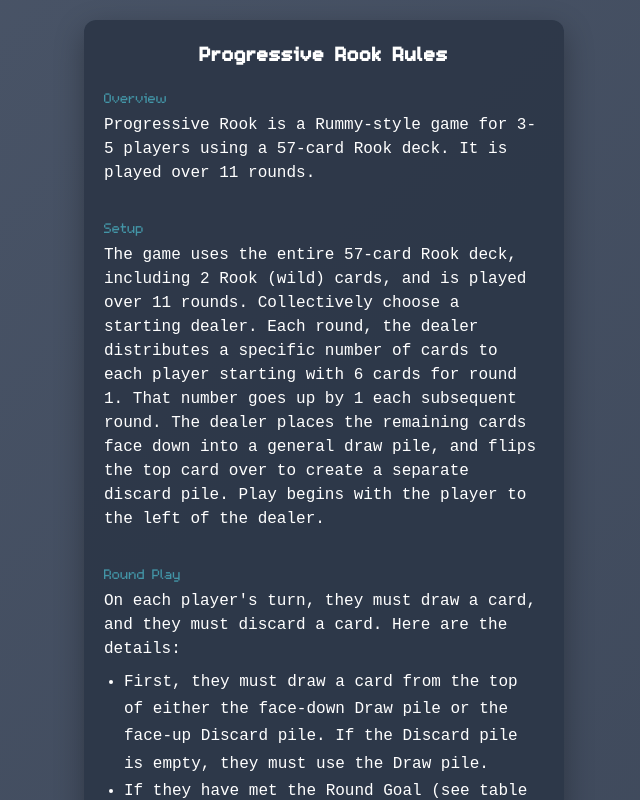
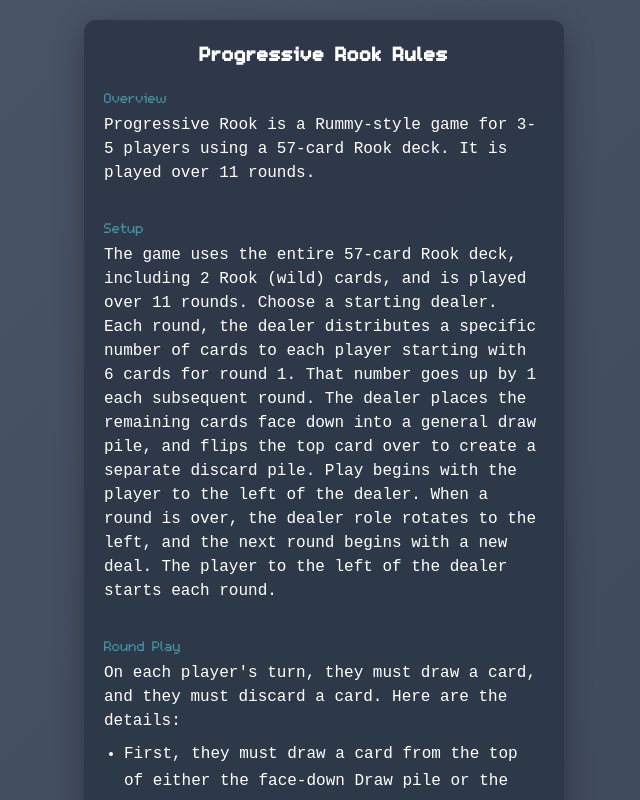
Before and after one commit to stenobot/scoresheet-app, a React (Vite) app: page /#/prog-rules in a window 1280 px wide. Shown: the top 800 px of the page, without its empty margins (316-956 px from the left). Built offline with nearby package versions, Linux system fonts and the light colour scheme; the HTML template or start-up script is replaced by a standard one.

Commit message:
minor tweaks to prog rules

```diff
--- a/package.json
+++ b/package.json
@@ -1,6 +1,6 @@
 {
   "name": "scoresheet-app",
-  "version": "1.3.4",
+  "version": "1.3.5",
   "private": true,
   "type": "module",
   "dependencies": {
--- a/src/components/ProgressiveRook/ProgRules.tsx
+++ b/src/components/ProgressiveRook/ProgRules.tsx
@@ -14,7 +14,7 @@
   },
   {
     heading: 'Setup',
-    body: 'The game uses the entire 57-card Rook deck, including 2 Rook (wild) cards, and is played over 11 rounds. Collectively choose a starting dealer. Each round, the dealer distributes a specific number of cards to each player starting with 6 cards for round 1. That number goes up by 1 each subsequent round. The dealer places the remaining cards face down into a general draw pile, and flips the top card over to create a separate discard pile. Play begins with the player to the left of the dealer.',
+    body: 'The game uses the entire 57-card Rook deck, including 2 Rook (wild) cards, and is played over 11 rounds. Choose a starting dealer. Each round, the dealer distributes a specific number of cards to each player starting with 6 cards for round 1. That number goes up by 1 each subsequent round. The dealer places the remaining cards face down into a general draw pile, and flips the top card over to create a separate discard pile. Play begins with the player to the left of the dealer. When a round is over, the dealer role rotates to the left, and the next round begins with a new deal. The player to the left of the dealer starts each round.',
   },
   {
     heading: 'Round Play',
```
